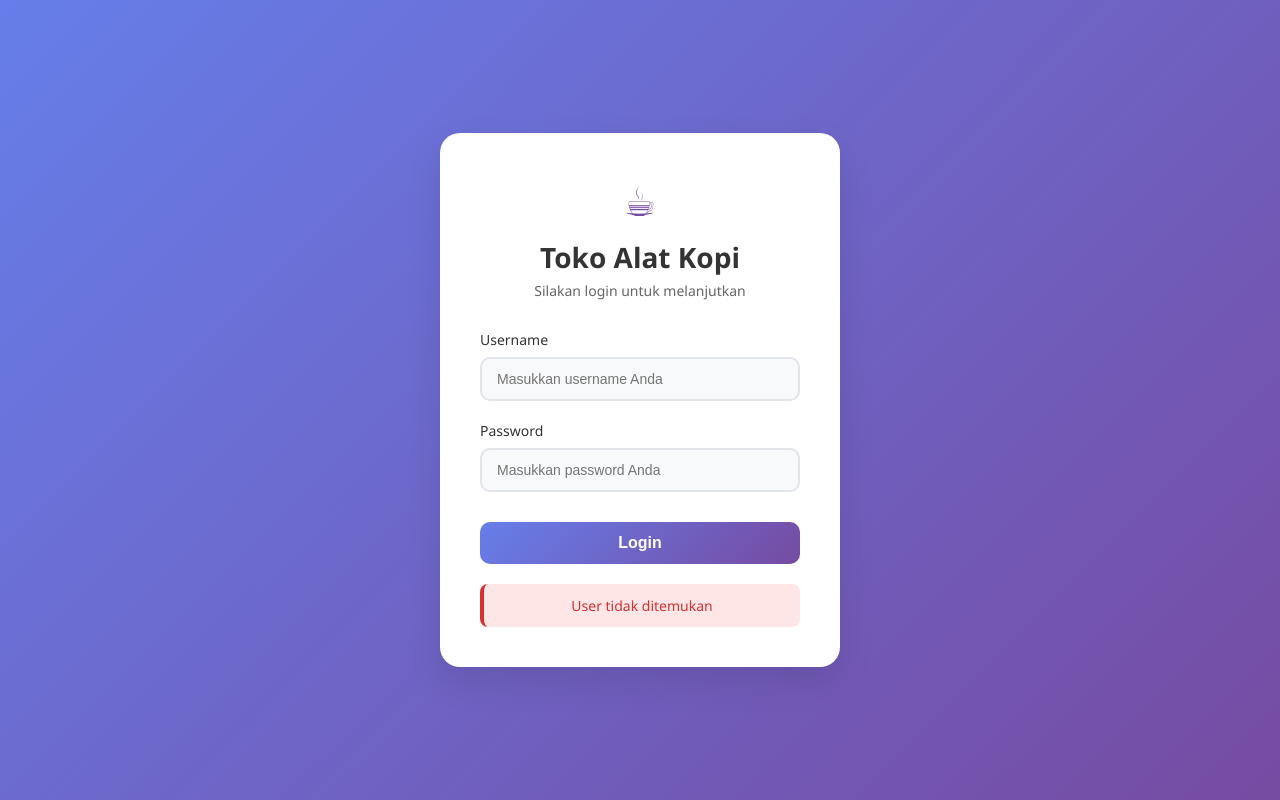
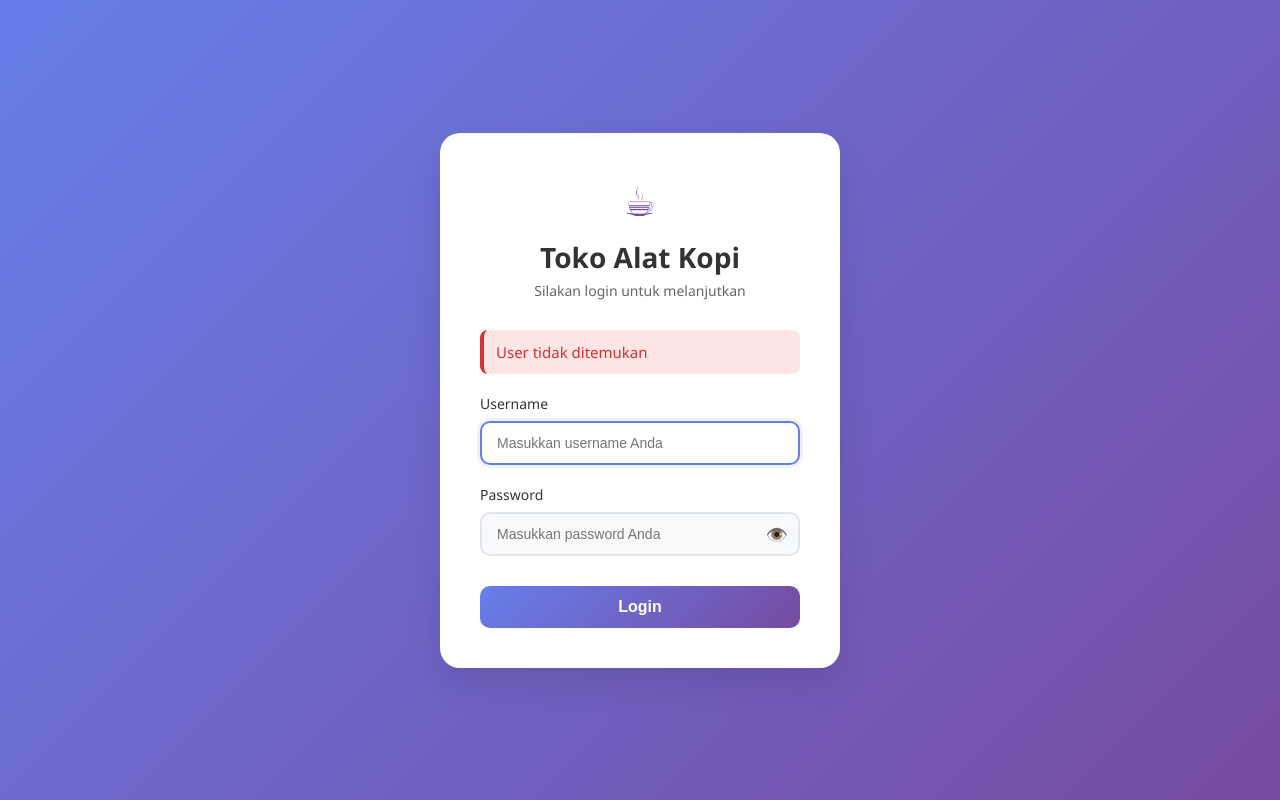
Before and after one commit to aureliasept/toko_alat_kopi_v2, a PHP site: the page made by login.php in a window 1280 px wide. Run offline with PHP 8.4, Linux system fonts and the light colour scheme; the visitor is signed in with stand-in values (Sample User, id 1).

Commit message:
Menampilkan halaman login dashboard admin
Menambahkan halaman login.php yang berisi form input untuk username dan password sebagai antarmuka autentikasi pengguna.

```diff
--- a/login.php
+++ b/login.php
@@ -33,6 +33,11 @@ session_start();
             width: 100%;
             max-width: 400px;
             text-align: center;
+            animation: fadeInUp 0.7s cubic-bezier(.39,.575,.565,1.000);
+        }
+        @keyframes fadeInUp {
+            0% { opacity: 0; transform: translateY(40px); }
+            100% { opacity: 1; transform: translateY(0); }
         }
 
         .logo {
@@ -109,9 +114,11 @@ session_start();
             color: #d63031;
             padding: 12px;
             border-radius: 8px;
-            margin-top: 20px;
-            font-size: 14px;
+            margin-bottom: 20px;
+            font-size: 15px;
             border-left: 4px solid #d63031;
+            text-align: left;
+            word-break: break-word;
         }
 
         .coffee-icon {
@@ -129,6 +136,10 @@ session_start();
             .logo h1 {
                 font-size: 24px;
             }
+            .error-message {
+                font-size: 13px;
+                padding: 10px;
+            }
         }
     </style>
 </head>
@@ -139,28 +150,46 @@ session_start();
             <h1>Toko Alat Kopi</h1>
             <p>Silakan login untuk melanjutkan</p>
         </div>
-
-        <!-- Form login -->
-        <form method="POST" action="login_process.php">
-            <div class="form-group">
-                <label for="username">Username</label>
-                <input type="text" id="username" name="username" placeholder="Masukkan username Anda" required>
-            </div>
-
-            <div class="form-group">
-                <label for="password">Password</label>
-                <input type="password" id="password" name="password" placeholder="Masukkan password Anda" required>
-            </div>
-
-            <button type="submit" class="login-btn">Login</button>
-        </form>
-
         <?php
         // Tampilkan pesan error jika ada
         if(isset($_GET['error'])) {
-            echo "<div class='error-message'>" . htmlspecialchars($_GET['error']) . "</div>";
+            echo "<div class='error-message' id='error-message'>" . htmlspecialchars($_GET['error']) . "</div>";
         }
         ?>
+        <!-- Form login -->
+        <form method="POST" action="login_process.php" id="loginForm" autocomplete="off">
+            <div class="form-group">
+                <label for="username">Username</label>
+                <input type="text" id="username" name="username" placeholder="Masukkan username Anda" required autofocus>
+            </div>
+            <div class="form-group">
+                <label for="password">Password</label>
+                <div style="position:relative;">
+                    <input type="password" id="password" name="password" placeholder="Masukkan password Anda" required style="padding-right:40px;">
+                    <span id="togglePassword" style="position:absolute;top:50%;right:12px;transform:translateY(-50%);cursor:pointer;font-size:18px;color:#764ba2;user-select:none;">👁️</span>
+                </div>
+            </div>
+            <button type="submit" class="login-btn" id="loginBtn">Login</button>
+        </form>
+        <script>
+        // Show/hide password
+        document.getElementById('togglePassword').onclick = function() {
+            var pwd = document.getElementById('password');
+            if (pwd.type === 'password') {
+                pwd.type = 'text';
+                this.textContent = '🙈';
+            } else {
+                pwd.type = 'password';
+                this.textContent = '👁️';
+            }
+        };
+        // Animasi loading pada tombol login
+        document.getElementById('loginForm').onsubmit = function() {
+            var btn = document.getElementById('loginBtn');
+            btn.disabled = true;
+            btn.textContent = 'Loading...';
+        };
+        </script>
     </div>
 </body>
 </html>
```
